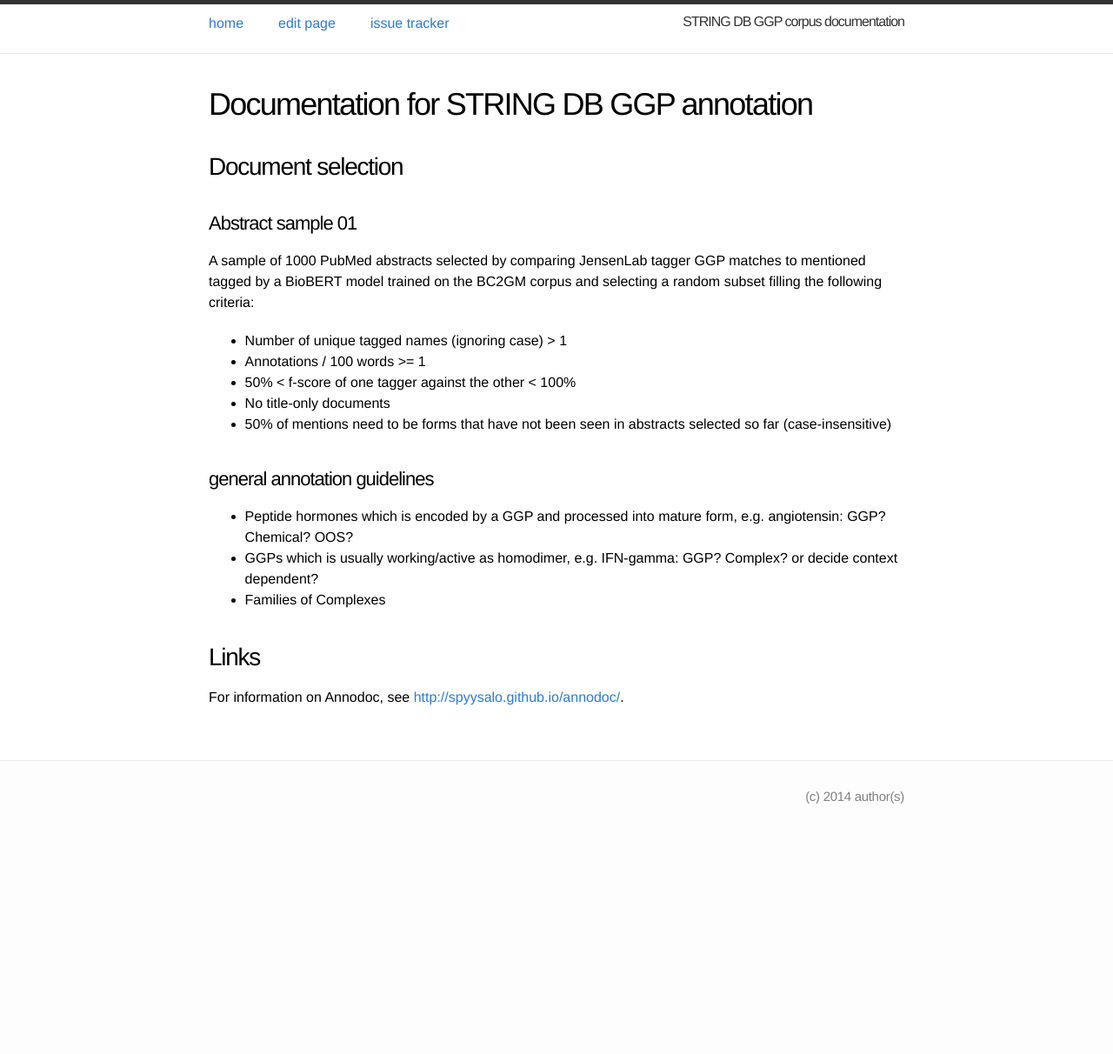
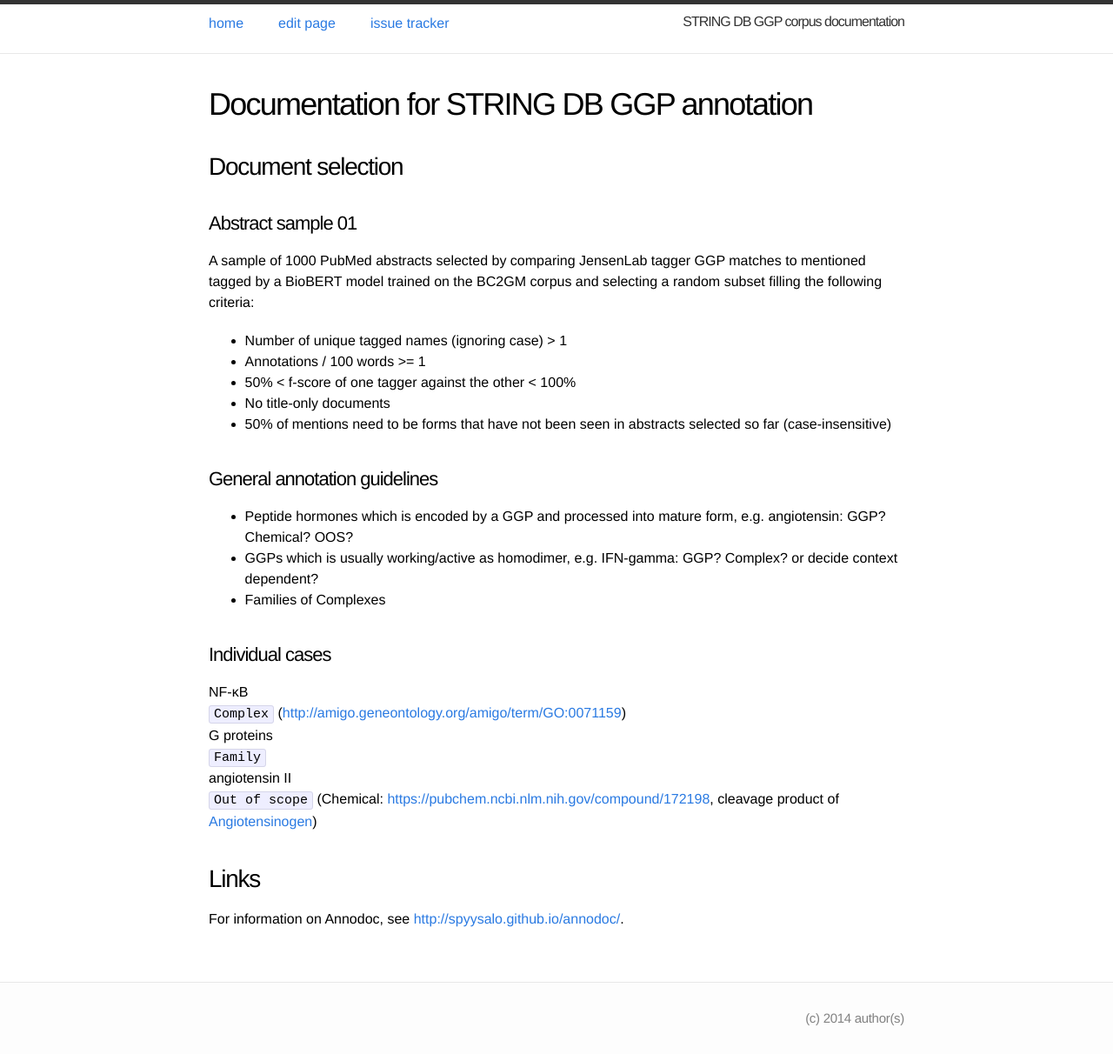
Before and after one commit to spyysalo/stringdb-ggp-corpus-docs, a Jekyll site: the page built from index.md, in a window 1280 px wide. Shown: the whole page at 87% size. Built offline with Jekyll 4.4.1, drawn with Linux system fonts in a browser that asks for light colours; before the commit the page ends 958 px from its top, so only the background shows below that.

Commit message:
Update index.md

```diff
--- a/index.md
+++ b/index.md
@@ -15,12 +15,24 @@ A sample of 1000 PubMed abstracts selected by comparing JensenLab tagger GGP mat
 * No title-only documents
 * 50% of mentions need to be forms that have not been seen in abstracts selected so far (case-insensitive)
 
-### general annotation guidelines
+### General annotation guidelines
 
 * Peptide hormones which is encoded by a GGP and processed into mature form, e.g. angiotensin: GGP? Chemical? OOS?
 * GGPs which is usually working/active as homodimer, e.g. IFN-gamma: GGP? Complex? or decide context dependent?
 * Families of Complexes
 
+### Individual cases
+
+NF-κB
+: `Complex` (<http://amigo.geneontology.org/amigo/term/GO:0071159>)
+
+G proteins
+: `Family`
+
+angiotensin II
+: `Out of scope` (Chemical: <https://pubchem.ncbi.nlm.nih.gov/compound/172198>, cleavage product of [Angiotensinogen](https://www.uniprot.org/uniprot/P01019))
+
+
 ## Links
 
 For information on Annodoc, see <http://spyysalo.github.io/annodoc/>.
```
